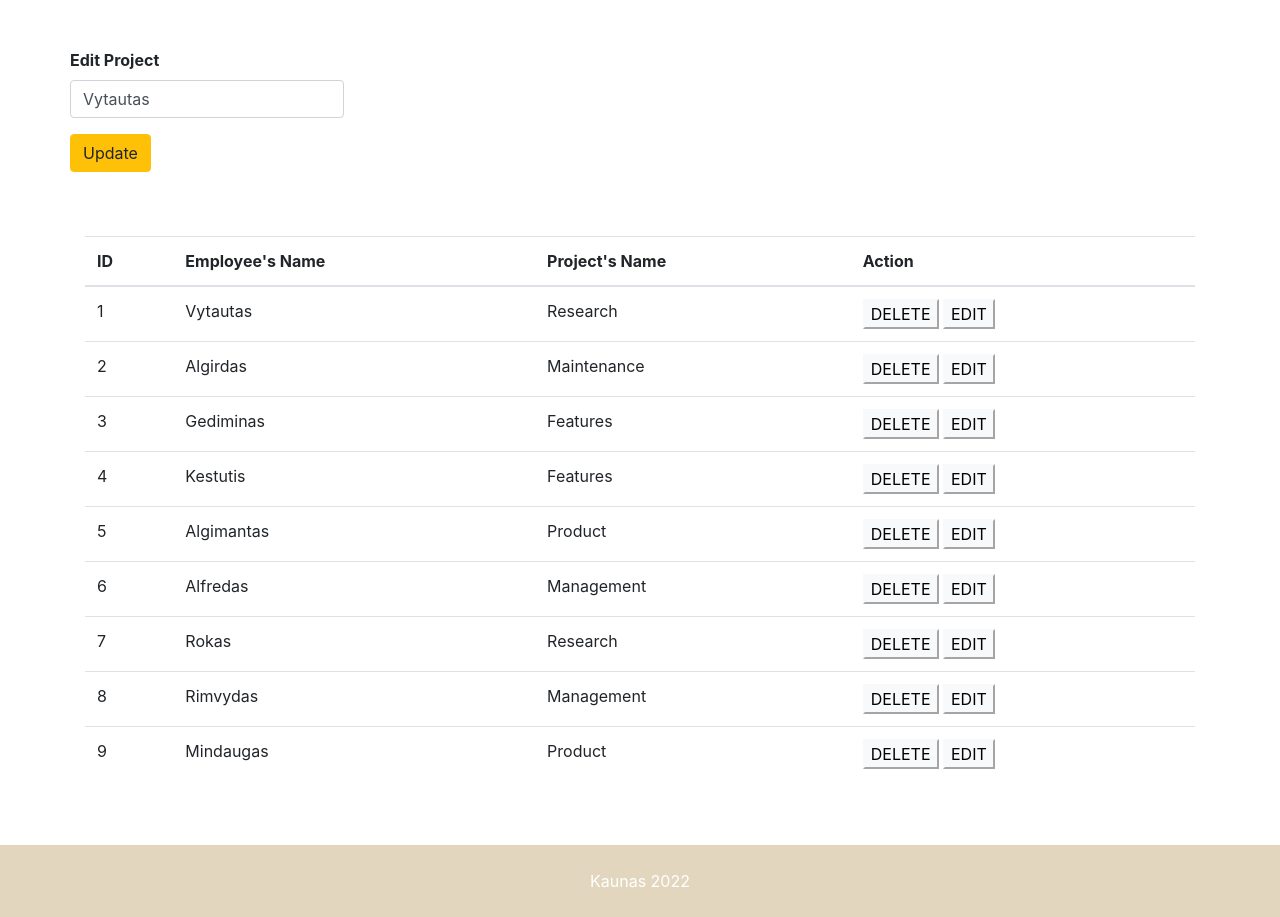
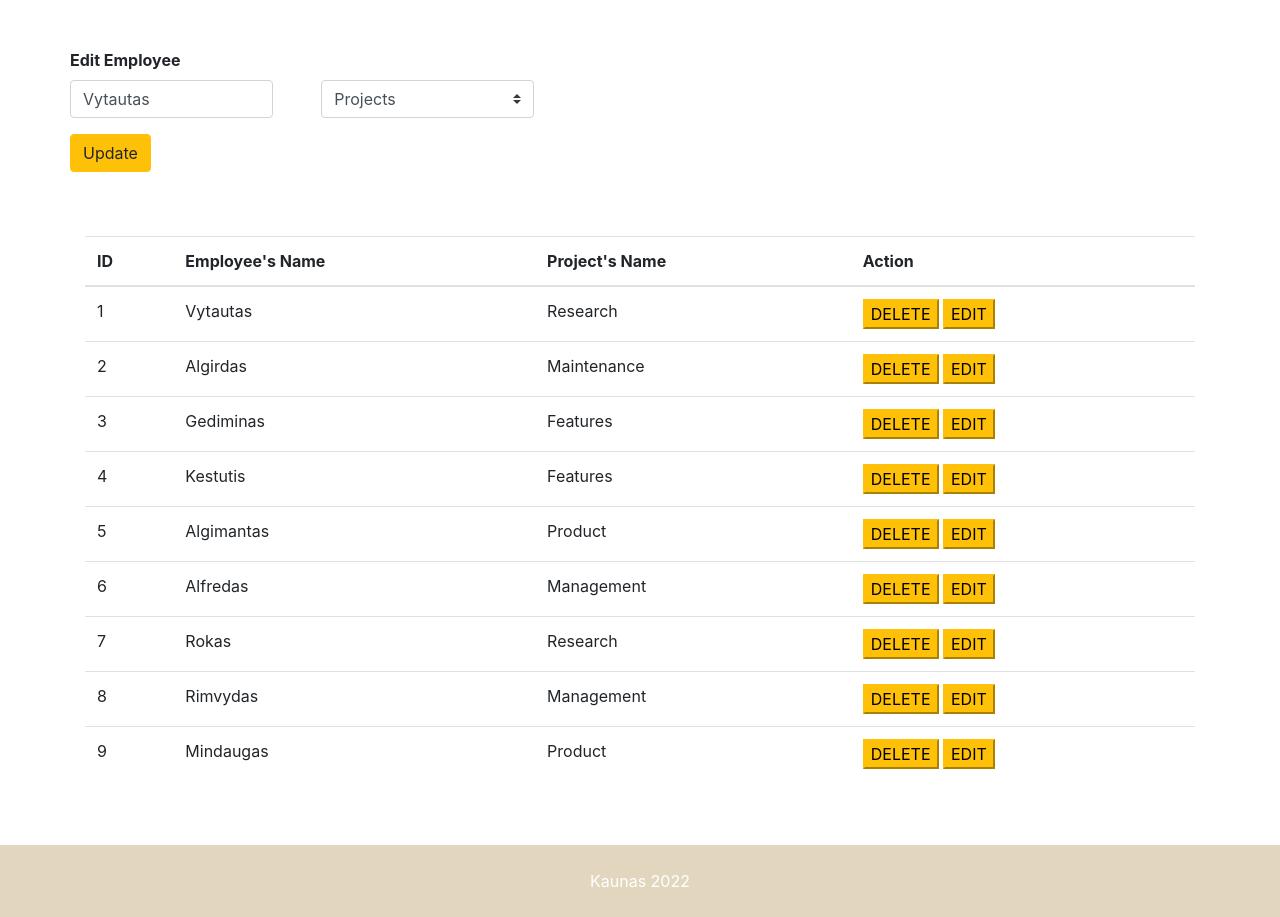
Before and after one commit to MindaugasPaskevicius/sprint3, a PHP site: page /?path=employees&edit=1 in a window 1280 px wide. Shown: the part 60-977 px from the top of the page. Run offline with PHP 8.4, Linux system fonts and the light colour scheme; data comes from the database, SQL or seed files in the repository; some libraries are stand-ins or nearby versions.

Commit message:
edit css

```diff
--- a/app/search.php
+++ b/app/search.php
@@ -13,7 +13,7 @@ if (isset($_POST['search1'])) {
         $search_term = $conn->real_escape_string($_POST['search_box']);
         $sql_search = "SELECT projects.id, projects.name, employees.name FROM projects LEFT JOIN employees ON employees.project_id = projects.id WHERE projects.name LIKE '%$search_term%'";
         $stmt = $conn->prepare($sql_search);
-        $stmt->bind_result($id, $first_en, $second_en); //binding by position
+        $stmt->bind_result($id, $first_en, $second_en);
     }
 } else {
     $stmt = $conn->prepare($sql);
--- a/index.php
+++ b/index.php
@@ -2,7 +2,7 @@
 session_start();
 include 'database/database.php';
 include 'app/selection.php';
-include 'app/add.php';
+include 'app/save.php';
 include 'app/delete.php';
 include 'app/search.php';
 include 'app/edit.php';
@@ -19,6 +19,11 @@ include 'app/update.php';
     <title>Project Manager</title>
     <link rel="stylesheet" href="css/style.css">
     <link rel="stylesheet" href="https://maxcdn.bootstrapcdn.com/bootstrap/4.0.0/css/bootstrap.min.css" integrity="sha384-Gn5384xqQ1aoWXA+058RXPxPg6fy4IWvTNh0E263XmFcJlSAwiGgFAW/dAiS6JXm" crossorigin="anonymous">
+    <script src="https://code.jquery.com/jquery-3.2.1.slim.min.js" integrity="sha384-KJ3o2DKtIkvYIK3UENzmM7KCkRr/rE9/Qpg6aAZGJwFDMVNA/GpGFF93hXpG5KkN" crossorigin="anonymous"></script>
+    <script src="https://cdnjs.cloudflare.com/ajax/libs/popper.js/1.12.9/umd/popper.min.js" integrity="sha384-ApNbgh9B+Y1QKtv3Rn7W3mgPxhU9K/ScQsAP7hUibX39j7fakFPskvXusvfa0b4Q" crossorigin="anonymous"></script>
+    <script src="https://maxcdn.bootstrapcdn.com/bootstrap/4.0.0/js/bootstrap.min.js" integrity="sha384-JZR6Spejh4U02d8jOt6vLEHfe/JQGiRRSQQxSfFWpi1MquVdAyjUar5+76PVCmYl" crossorigin="anonymous"></script>
+
+
 </head>
 
 <body>
@@ -39,11 +44,10 @@ include 'app/update.php';
     </header>
 
     <?php
-
     if (isset($_SESSION['message'])) : ?>
         <div class="alert alert-<?= $_SESSION['msg_type'] ?>">
             <?php
-            print $_SESSION['message'];
+            echo $_SESSION['message'];
             unset($_SESSION['message']);
             ?>
         </div>
@@ -53,36 +57,36 @@ include 'app/update.php';
         <div class="container mt-5">
             <div class="row justify-content-left">
                 <form action="<?php ($_SERVER['REQUEST_URI']); ?>" method="post">
-                    <?php if ($_GET['path'] == "./" || $_GET['path'] == "") : ?>
+                    <?php if ($_GET['path'] == "employees" || $_GET['path'] == "") : ?>
                         <div class="form-group">
-                            <label for="name"><?php print(($update == true) ? ("<strong>Edit Employee</strong>") : ("<strong>Add Employee</strong>")); ?></label>
+                            <label for="name"><?php echo (($update == true) ? ("<strong>Edit Employee</strong>") : ("<strong>Add Employee</strong>")); ?></label>
                             <div class="form-group d-flex">
-                                <input type="text" class="form-control" name="name" value="<?php print($update == true ? $first_en : ""); ?>" placeholder="Enter employee's name">
+                                <input type="text" class="form-control" name="name" value="<?php echo ($update == true ? $first_en : ""); ?>" placeholder="Enter employee's name">
                                 <?php
                                 if ($update) {
                                     $query = "SELECT projects.id, projects.name FROM projects";
                                     $res = mysqli_query($conn, $query) or die(mysqli_connect_error($query));
-                                    print("<select class='ml-5 custom-select' name='select_name'>");
-                                    print("<option value=''selected disabled>Projects</option>");
+                                    echo ("<select class='ml-5 custom-select' name='select_name'>");
+                                    echo ("<option value=''selected disabled>Projects</option>");
                                     while ($row = mysqli_fetch_array($res)) {
-                                        print "<option value=" . $row['id'] . ">" . $row['name'] . "</option>";
+                                        echo "<option value=" . $row['id'] . ">" . $row['name'] . "</option>";
                                     }
-                                    print("</select>");
+                                    echo ("</select>");
                                 }
                                 ?>
                             </div>
                         </div>
                     <?php else : ?>
                         <div class="form-group">
-                            <label for="name"><?php print(($update == true) ? ("<strong>Edit Project</strong>") : ("<strong>Add Project</strong>")); ?></label>
-                            <input type="text" class="form-control" value="<?php print($update == true ? $first_en : ""); ?>" name="name" placeholder="Enter project's name">
+                            <label for="name"><?php echo (($update == true) ? ("<strong>Edit Project</strong>") : ("<strong>Add Project</strong>")); ?></label>
+                            <input type="text" class="form-control" value="<?php echo ($update == true ? $first_en : ""); ?>" name="name" placeholder="Enter project's name">
                         </div>
                     <?php endif; ?>
                     <div class="form-group">
                         <?php if ($update == true) : ?>
                             <button class="btn btn-warning" type="submit" name="update">Update</button>
                         <?php else : ?>
-                            <button class="btn btn-warning" type="submit" name="save">Add</button>
+                            <button class="btn btn-warning" type="submit" name="save">Save</button>
                         <?php endif; ?>
                     </div>
                 </form>
@@ -97,13 +101,13 @@ include 'app/update.php';
         $count = $stmt->num_rows;
         if ($count > 0) {
             while ($stmt->fetch()) {
-                print "<tr>
+                echo "<tr>
                     <td>" . $id . "</td>
                     <td>" . $first_en . "</td>
                     <td>" . $second_en . "</td>
                     <td>
-                        <button class='btn-light'><a class='table-button' style='text-decoration:none' href=\"?path=" . $table_name . "&delete=$id\">" . ($_GET['path'] === 'projects' ?  "DELETE" : "DELETE") . "</a></button>
-                        <button class='btn-light'><a class='table-button' style='text-decoration:none' href=\"?path=" . $table_name . "&edit=$id\">" . ($_GET['path'] === 'projects' ?  "EDIT" : "EDIT") . "</a></button>
+                    <button class='btn-warning'><a class='table-button' style='text-decoration:none' href=\"?path=" . $table_name . "&delete=$id\">" . ($_GET['path'] === 'projects' ?  "DELETE" : "DELETE") . "</a></button>
+                    <button class='btn-warning'><a class='table-button' style='text-decoration:none' href=\"?path=" . $table_name . "&edit=$id\">" . ($_GET['path'] === 'projects' ?  "EDIT" : "EDIT") . "</a></button>
                     </td>
                 </tr>";
             }
@@ -111,13 +115,13 @@ include 'app/update.php';
             print('<br />');
             print('<br />');
         } else {
-            print("<tr>
+            echo ("<tr>
         <td>No data found</td></tr>");
             print('</table>');
         }
         ?>
     </main>
-    <footer class="footer mt-auto py-4 text-center">
+    <footer class="footer py-4 text-center">
         <div class="">
             <span class="text-white">Kaunas 2022</span>
         </div>
```
Also changed, not shown: app/save.php (renamed from app/add.php).
